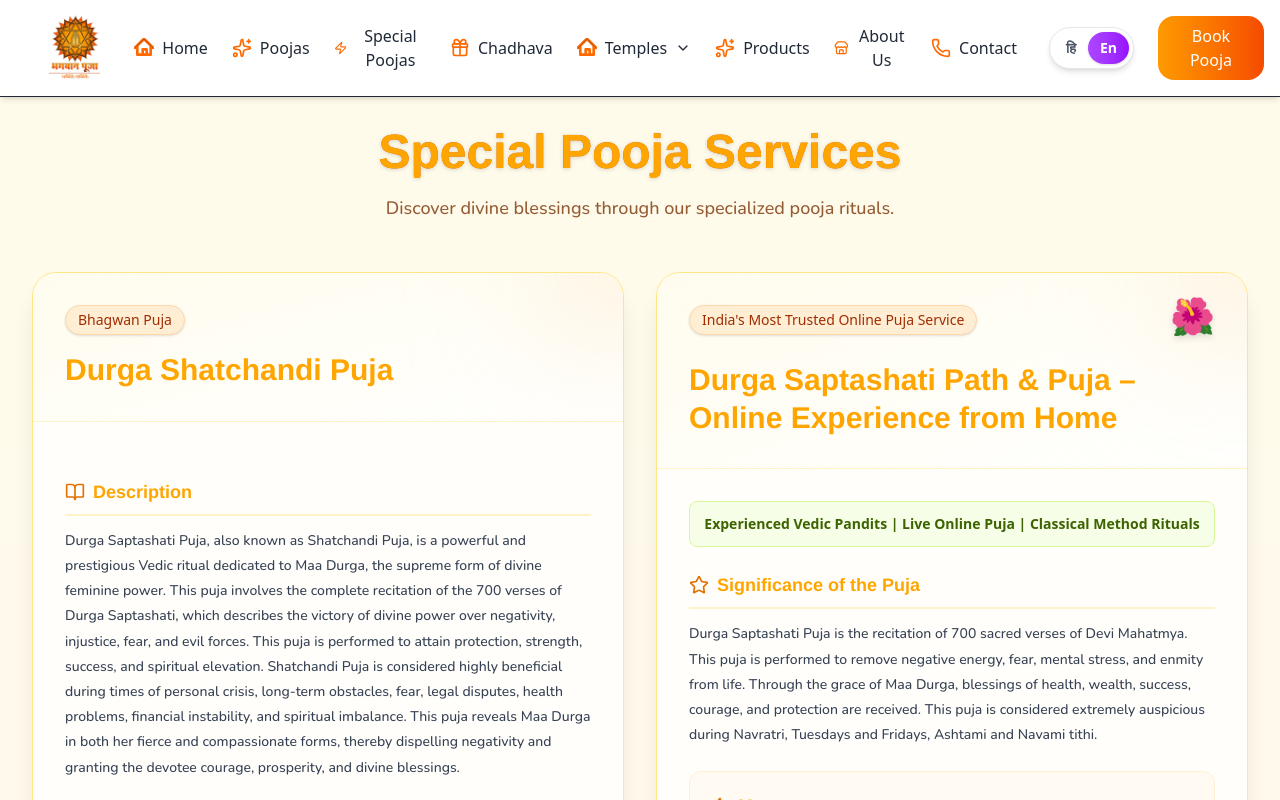
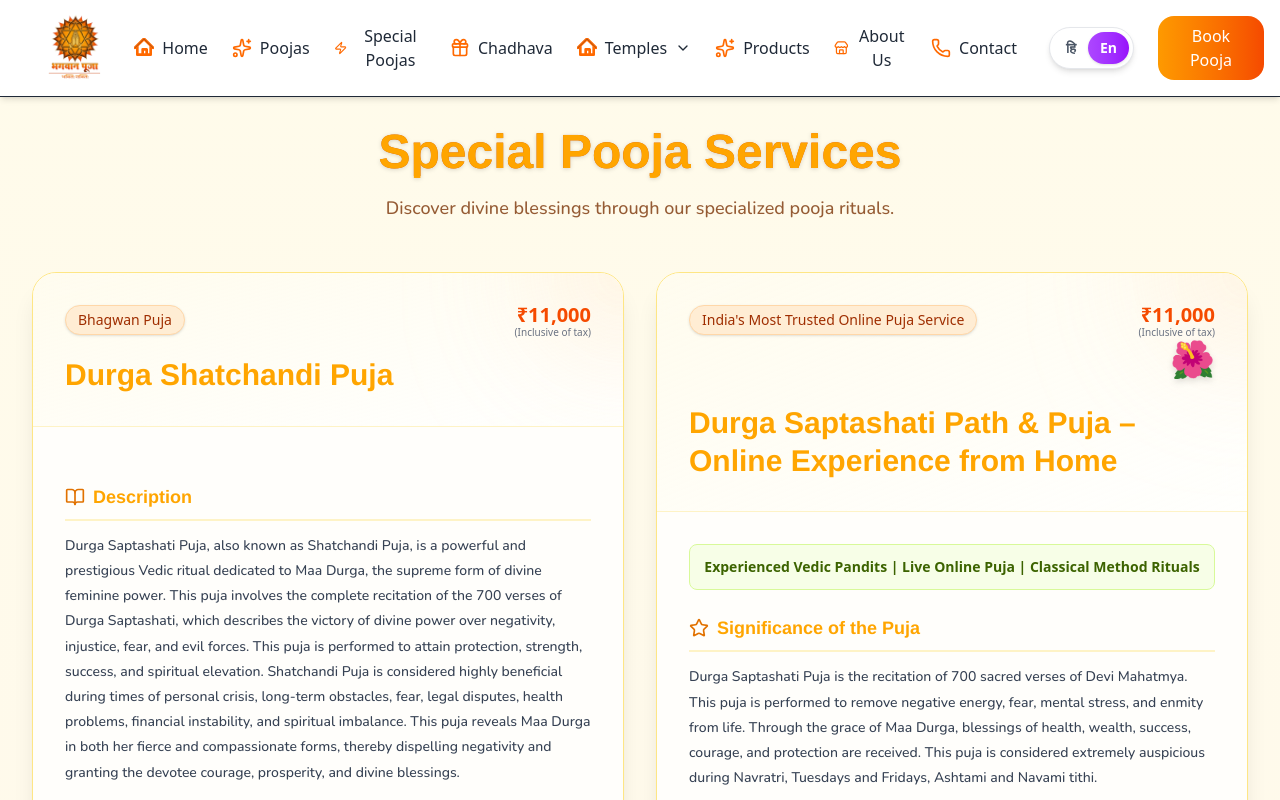
Before and after one commit to asifkhan2513/puja, a React (Vite) app: page / in a window 1280 px wide. Both pictures are taken after a click on the button "Special Poojas". Shown: the top 800 px of the page. Built offline with nearby package versions, Linux system fonts and the light colour scheme; a web font is replaced by a local one.

Commit message:
price added

```diff
--- a/src/components/specialpooja/Spacialpooja.js
+++ b/src/components/specialpooja/Spacialpooja.js
@@ -10,8 +10,8 @@ const splpooja = [
       english: "Bhagwan Puja",
     },
     price: {
-      hindi: "₹(कर सहित)",
-      english: "₹(Inclusive of tax)",
+      hindi: "₹11,000 (कर सहित)",
+      english: "₹11,000 (Inclusive of tax)",
     },
     availableOptions: {
       hindi: [
@@ -205,6 +205,10 @@ const splpooja = [
   },
   {
     id: 2,
+    price: {
+      hindi: "₹11,000 (कर सहित)",
+      english: "₹11,000 (Inclusive of tax)",
+    },
     header: {
       emoji: "🌺",
       hindi: "दुर्गा सप्तशती पाठ & पूजा – घर बैठे ऑनलाइन अनुभव",
@@ -461,6 +465,10 @@ const splpooja = [
   },
   {
     id: 3,
+    price: {
+      hindi: "₹1,21,000 (कर सहित)",
+      english: "₹1,21,000 (Inclusive of tax)",
+    },
     emojiHeader: {
       main: "🕉️",
       hindi: "महामृत्युंजय जाप (7 दिवस)",
@@ -723,6 +731,10 @@ const splpooja = [
   },
   {
     id: 4,
+    price: {
+      hindi: "₹11,000 (कर सहित)",
+      english: "₹11,000 (Inclusive of tax)",
+    },
     emojiHeader: {
       main: "🕉️",
       hindi: "रुद्राभिषेक पूजा",
@@ -1042,8 +1054,8 @@ const splpooja = [
       },
       details: {
         price: {
-          hindi: "₹ (कर सहित)",
-          english: "₹ (Inclusive of all taxes)",
+          hindi: "₹11,000 (कर सहित)",
+          english: "₹11,000 (Inclusive of tax)",
         },
         formats: {
           hindi: [
@@ -1246,6 +1258,10 @@ const splpooja = [
   },
   {
     id: 8,
+    price: {
+      hindi: "₹11,000 (कर सहित)",
+      english: "₹11,000 (Inclusive of tax)",
+    },
 
     emojiHeader: {
       main: "🕉️",
@@ -1554,6 +1570,10 @@ const splpooja = [
   },
   {
     id: 9,
+    price: {
+      hindi: "₹11,000 (कर सहित)",
+      english: "₹11,000 (Inclusive of tax)",
+    },
 
     emojiHeader: {
       main: "🕉️",
--- a/src/components/specialpooja/Spacialpooja.jsx
+++ b/src/components/specialpooja/Spacialpooja.jsx
@@ -113,6 +113,26 @@ const Spacialpooja = () => {
                 <div className="relative z-10">
                   <div className="flex justify-between items-start mb-4">
                     <SubTitle item={item} />
+                    <div className="flex flex-col items-end gap-2">
+                      {(item.price || item.priceAndFormats?.details?.price) &&
+                        (() => {
+                          const priceText = item.price
+                            ? item.price[language]
+                            : item.priceAndFormats?.details?.price?.[language];
+                          const [amount, info] = priceText.split(" (");
+                          return (
+                            <div className="text-right">
+                              <div className="text-xl font-extrabold text-orange-600 leading-none">
+                                {amount}
+                              </div>
+                              {info && (
+                                <div className="text-[10px] text-gray-500 font-medium">
+                                  ({info}
+                                </div>
+                              )}
+                            </div>
+                          );
+                        })()}
                       {item.header?.emoji && (
                         <span className="text-4xl animate-float filter drop-shadow-md">
                           {item.header.emoji}
@@ -123,6 +143,7 @@ const Spacialpooja = () => {
                           {item.emojiHeader.main}
                         </span>
                       )}
+                    </div>
                   </div>
                   <h2 className="text-2xl md:text-3xl font-bold text-gray-900 font-serif leading-tight">
                     {getTitle(item)}
@@ -1065,6 +1086,15 @@ const Spacialpooja = () => {
 
               {/* Card Footer - Action Button */}
               <div className="p-8 bg-white/50 border-t border-amber-100">
+                {(item.price || item.priceAndFormats?.details?.price) && (
+                  <div className="mb-4 text-center">
+                    <span className="text-2xl font-bold text-orange-800">
+                      {item.price
+                        ? item.price[language]
+                        : item.priceAndFormats?.details?.price?.[language]}
+                    </span>
+                  </div>
+                )}
                 <button className="w-full bg-gradient-to-r from-orange-500 to-amber-600 hover:from-orange-600 hover:to-amber-700 text-white font-bold py-4 px-6 rounded-2xl shadow-lg hover:shadow-orange-500/30 transition-all duration-300 transform hover:scale-[1.02] active:scale-[0.98] flex items-center justify-center gap-2">
                   <Calendar className="w-6 h-6" />
                   {language === "hindi" ? "अभी बुक करें" : "Book Now"}
```
Lines whose indentation alone changed are shown as unchanged.
